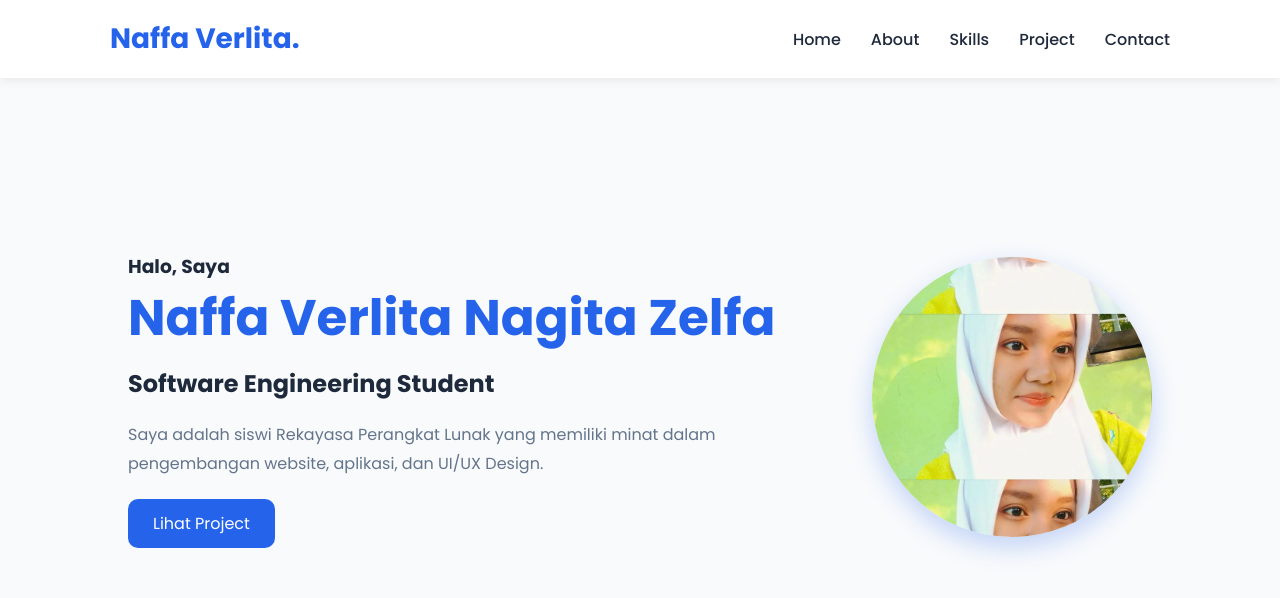
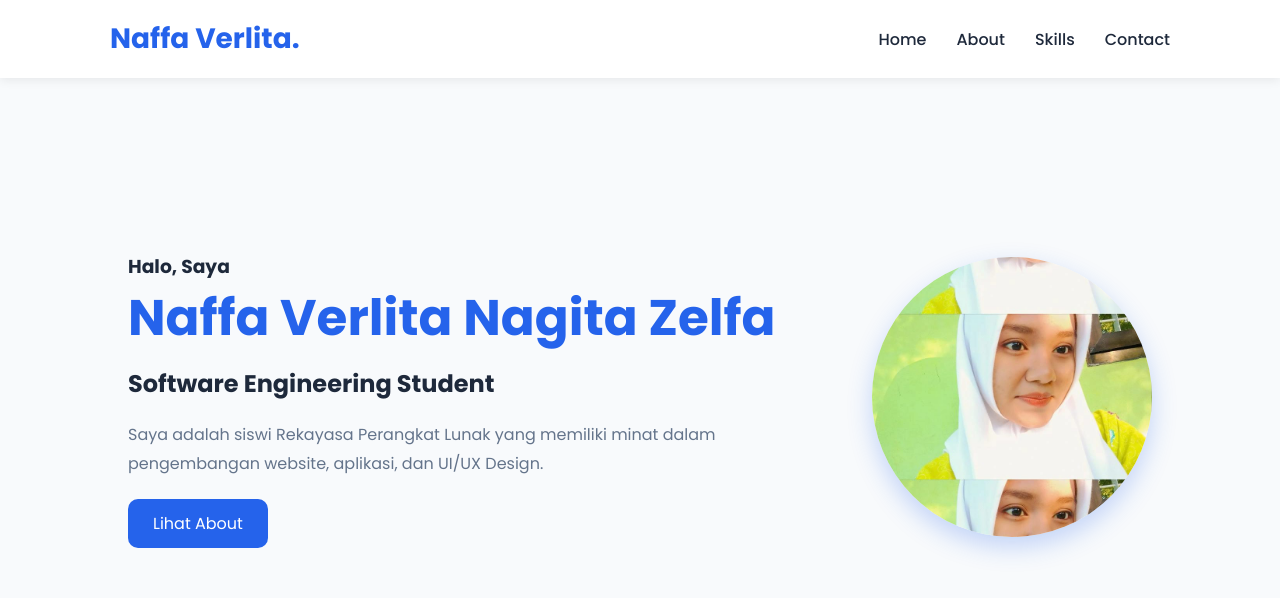
Before and after one commit to verlitanaffa3-droid/portofolio_bebas, a plain HTML site: page index.html in a window 1280 px wide. Shown: the top 598 px of the page. Drawn offline with Linux system fonts and the light colour scheme.

Commit message:
Update portfolio

```diff
--- a/index.html
+++ b/index.html
@@ -25,7 +25,6 @@
           <li><a href="#home">Home</a></li>
           <li><a href="#about">About</a></li>
           <li><a href="#skills">Skills</a></li>
-          <li><a href="#project">Project</a></li>
           <li><a href="#contact">Contact</a></li>
         </ul>
       </nav>
@@ -43,7 +42,7 @@
 
         <p>Saya adalah siswi Rekayasa Perangkat Lunak yang memiliki minat dalam pengembangan website, aplikasi, dan UI/UX Design.</p>
 
-        <a href="#project" class="btn"> Lihat Project </a>
+        <a href="#about" class="btn"> Lihat About </a>
       </div>
 
       <div class="home-image">
```
